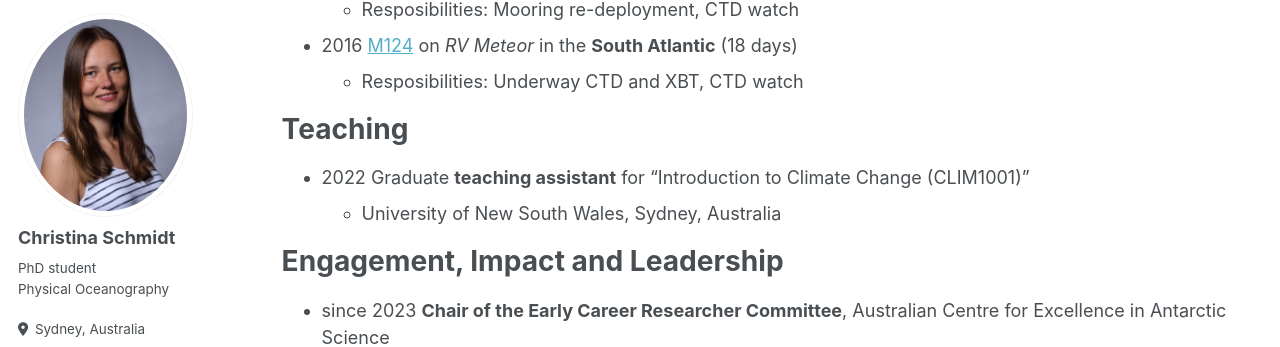
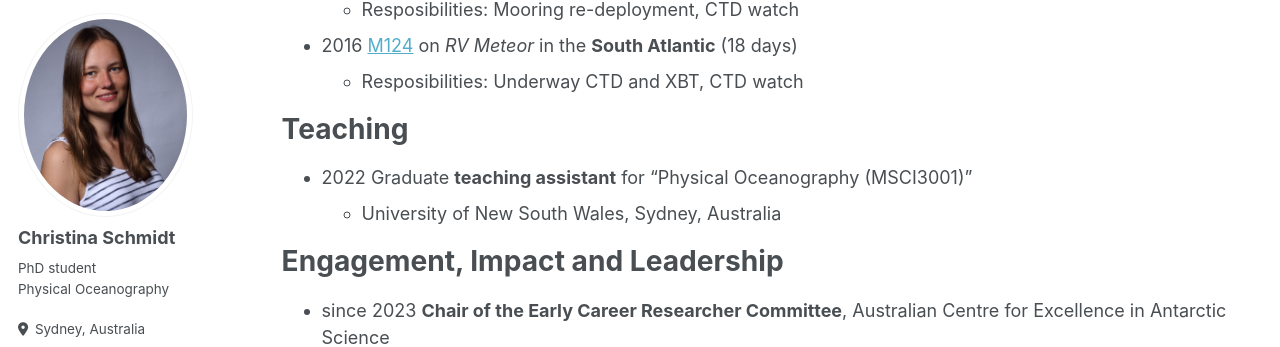
Before and after one commit to schmidt-christina/schmidt-christina.github.io, a Jekyll site: the page built from _pages/cv.md, in a window 1280 px wide and 900 px high, scrolled down 1203 px. Shown: the part 93-440 px from the top of the window. Built offline with Jekyll 4.4.1, drawn with Linux system fonts in a browser that asks for light colours; some web fonts are replaced.

Commit message:
add PO marking, remove CLIM narking

```diff
--- a/_pages/cv.md
+++ b/_pages/cv.md
@@ -60,7 +60,7 @@ Sea-going Experience
 
 Teaching
 ======
-* 2022 Graduate **teaching assistant** for "Introduction to Climate Change (CLIM1001)"
+* 2022 Graduate **teaching assistant** for "Physical Oceanography (MSCI3001)"
   * University of New South Wales, Sydney, Australia
 
 
```
